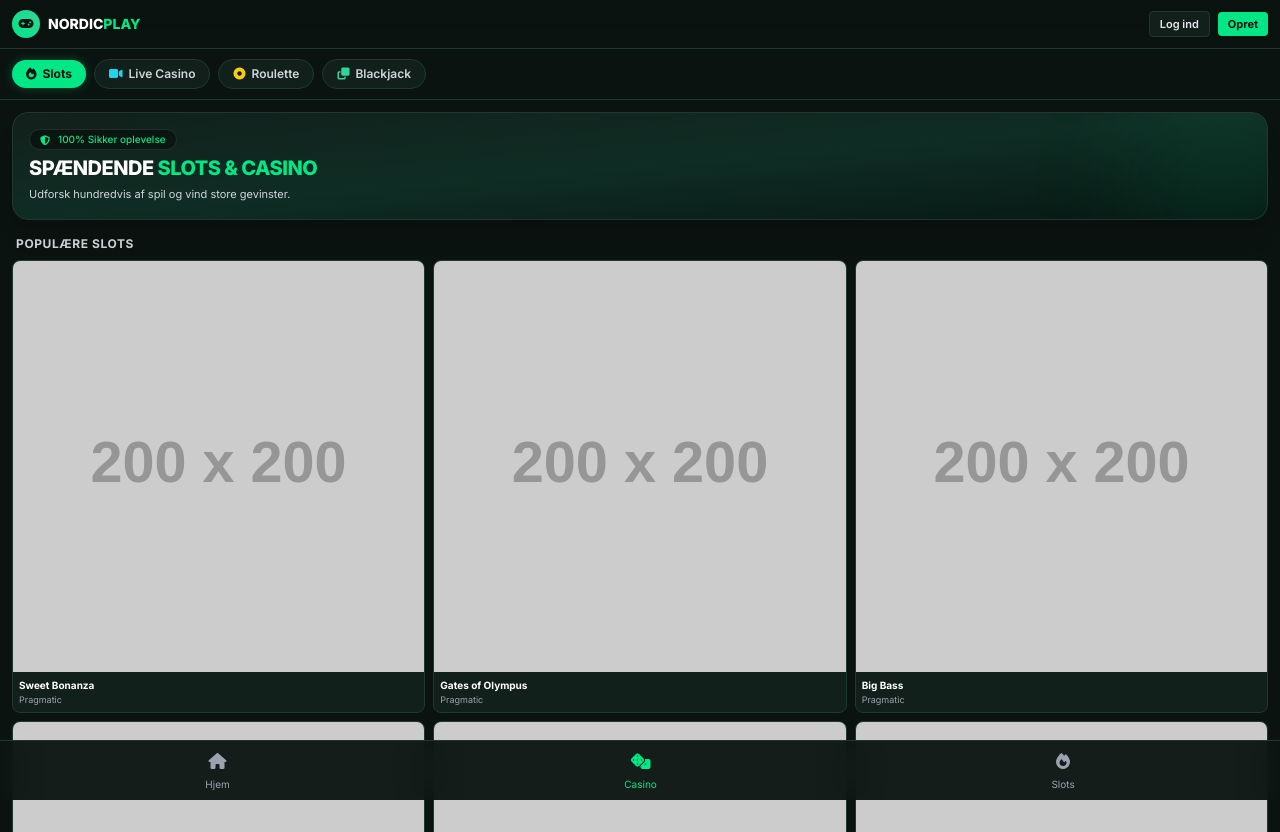
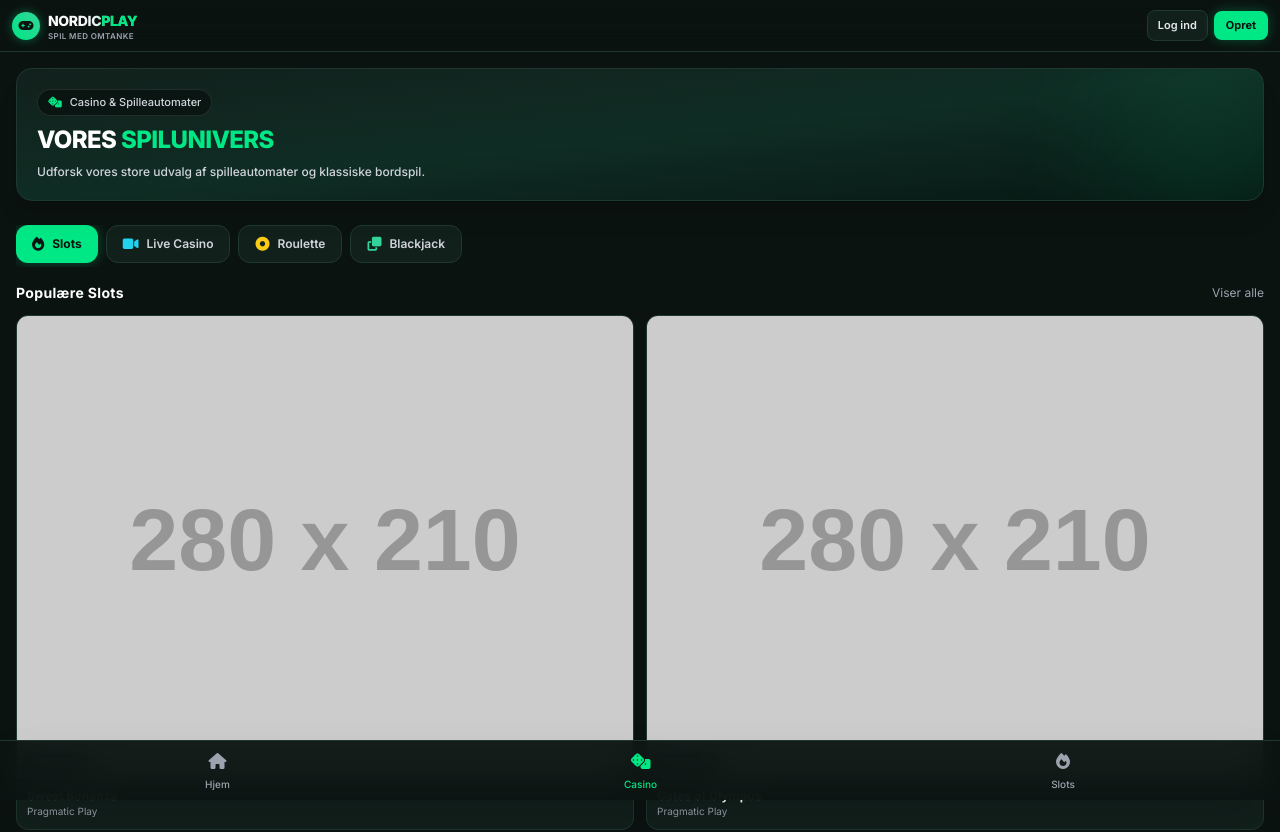
Before and after one commit to fredeasle-droid/NordicPlay_mobile, a plain HTML site: page casino.html in a window 1280 px wide. Shown: the top 832 px of the page. Drawn offline with nearby package versions, Linux system fonts and the light colour scheme; placeholder pictures from the web are drawn by us.

Commit message:
Update Casino page with new hero and game card layout

```diff
--- a/casino.html
+++ b/casino.html
@@ -19,7 +19,8 @@
                             green: '#00e785',
                             greenHover: '#00c772',
                         }
-                    }
+                    },
+                    fontFamily: { sans: ['Inter', 'sans-serif'] }
                 }
             }
         }
@@ -34,94 +35,96 @@
 </head>
 <body class="bg-[#0b1311] text-white min-h-screen pb-24 select-none">
 
-    <header class="sticky top-0 z-50 bg-[#0b1311]/95 backdrop-blur-md border-b border-[#1f3831] px-3 py-2.5 flex items-center justify-between">
-        <a href="index.html" class="flex items-center gap-2">
-            <div class="w-7 h-7 rounded-full bg-gradient-to-tr from-[#00e785] to-emerald-400 flex items-center justify-center text-[#0b1311]">
-                <i class="fa-solid fa-gamepad text-xs font-bold"></i>
-            </div>
-            <span class="font-extrabold text-sm">NORDIC<span class="text-[#00e785]">PLAY</span></span>
-        </a>
-        <div class="flex items-center gap-2">
-            <button onclick="alert('Log ind')" class="px-2.5 py-1 rounded text-[11px] font-semibold bg-[#12201c] border border-[#1f3831] text-gray-200">Log ind</button>
-            <button onclick="alert('Opret')" class="px-2.5 py-1 rounded text-[11px] font-bold bg-[#00e785] text-[#0b1311]">Opret</button>
+    <header class="sticky top-0 z-50 bg-[#0b1311]/95 backdrop-blur-md border-b border-[#1f3831] px-3 py-2.5 flex items-center justify-between gap-2">
+        <div class="flex items-center gap-2.5">
+            <a href="index.html" class="flex items-center gap-2">
+                <div class="w-7 h-7 rounded-full bg-gradient-to-tr from-[#00e785] to-emerald-400 flex items-center justify-center shadow-[0_0_10px_rgba(0,231,133,0.4)] flex-shrink-0">
+                    <i class="fa-solid fa-gamepad text-[#0b1311] text-xs font-bold"></i>
+                </div>
+                <div class="leading-tight">
+                    <span class="font-extrabold tracking-tight text-sm bg-gradient-to-r from-white via-gray-100 to-[#00e785] bg-clip-text text-transparent">NORDIC<span class="text-[#00e785]">PLAY</span></span>
+                    <div class="text-[8px] text-gray-400 tracking-wider uppercase font-semibold">Spil med omtanke</div>
+                </div>
+            </a>
+        </div>
+        <div class="flex items-center gap-1.5">
+            <button onclick="alert('Log ind')" class="px-2.5 py-1.5 rounded-lg text-[11px] font-semibold bg-[#12201c] border border-[#1f3831] text-gray-200 hover:border-[#00e785] transition">Log ind</button>
+            <button onclick="alert('Opret konto')" class="px-3 py-1.5 rounded-lg text-[11px] font-bold bg-[#00e785] text-[#0b1311] hover:bg-[#00c772] shadow-[0_0_12px_rgba(0,231,133,0.3)] transition">Opret</button>
         </div>
     </header>
 
-    <div class="sticky top-[49px] z-40 bg-[#0b1311]/95 border-b border-[#1f3831] px-3 py-2.5 overflow-x-auto no-scrollbar">
-        <div class="flex items-center gap-2 w-max">
-            <button onclick="switchCategory('slots')" id="btn-slots" class="px-3.5 py-1.5 rounded-full text-xs font-bold bg-[#00e785] text-[#0b1311] flex items-center gap-1.5 shadow-[0_0_10px_rgba(0,231,133,0.3)] transition"><i class="fa-solid fa-fire"></i> Slots</button>
-            <button onclick="switchCategory('live')" id="btn-live" class="px-3.5 py-1.5 rounded-full text-xs font-semibold bg-[#12201c] border border-[#1f3831] text-gray-300 hover:text-white flex items-center gap-1.5 transition"><i class="fa-solid fa-video text-cyan-400"></i> Live Casino</button>
-            <button onclick="switchCategory('roulette')" id="btn-roulette" class="px-3.5 py-1.5 rounded-full text-xs font-semibold bg-[#12201c] border border-[#1f3831] text-gray-300 hover:text-white flex items-center gap-1.5 transition"><i class="fa-solid fa-circle-dot text-yellow-400"></i> Roulette</button>
-            <button onclick="switchCategory('blackjack')" id="btn-blackjack" class="px-3.5 py-1.5 rounded-full text-xs font-semibold bg-[#12201c] border border-[#1f3831] text-gray-300 hover:text-white flex items-center gap-1.5 transition"><i class="fa-solid fa-clone text-emerald-400"></i> Blackjack</button>
-        </div>
-    </div>
+    <main class="px-4 pt-4">
+        <section class="pb-2">
+            <div class="relative rounded-2xl overflow-hidden bg-gradient-to-br from-[#12201c] via-[#0f2d24] to-[#071713] border border-[#1f3831] p-5 shadow-xl">
+                <div class="absolute -right-10 -bottom-10 w-48 h-48 bg-[#00e785]/10 rounded-full blur-3xl pointer-events-none"></div>
+                <div class="relative z-10 flex flex-col gap-3">
+                    <div class="inline-flex items-center gap-2 bg-black/40 backdrop-blur-md px-2.5 py-1 rounded-full border border-white/10 w-fit text-[11px] text-gray-300 font-medium">
+                        <span class="text-[#00e785]"><i class="fa-solid fa-dice"></i></span> Casino & Spilleautomater
+                    </div>
+                    <h1 class="text-2xl font-black uppercase tracking-tight leading-none text-white">Vores <span class="text-[#00e785]">Spilunivers</span></h1>
+                    <p class="text-xs text-gray-300 font-medium">Udforsk vores store udvalg af spilleautomater og klassiske bordspil.</p>
+                </div>
+            </div>
+        </section>
 
-    <main class="px-3 pt-3">
-        <div class="relative rounded-2xl overflow-hidden bg-gradient-to-br from-[#12201c] via-[#0f2d24] to-[#071713] border border-[#1f3831] p-4 shadow-xl mb-4">
-            <div class="absolute -right-10 -bottom-10 w-40 h-40 bg-[#00e785]/10 rounded-full blur-3xl pointer-events-none"></div>
-            <div class="relative z-10 flex flex-col gap-2">
-                <div class="inline-flex items-center gap-2 bg-black/40 px-2.5 py-0.5 rounded-full border border-white/10 w-fit text-[10px] text-[#00e785] font-medium"><i class="fa-solid fa-shield-halved"></i> 100% Sikker oplevelse</div>
-                <h1 class="text-xl font-black uppercase tracking-tight text-white leading-none">Spændende <span class="text-[#00e785]">Slots & Casino</span></h1>
-                <p class="text-[11px] text-gray-300">Udforsk hundredvis af spil og vind store gevinster.</p>
+        <section class="mt-4">
+            <div class="flex gap-2 overflow-x-auto no-scrollbar pb-1">
+                <button onclick="switchCategory('slots')" id="cat-slots" class="px-4 py-2 rounded-xl text-xs font-bold bg-[#00e785] text-[#0b1311] flex items-center gap-2 shadow-[0_0_12px_rgba(0,231,133,0.3)] flex-shrink-0 transition"><i class="fa-solid fa-fire text-sm"></i> Slots</button>
+                <button onclick="switchCategory('live')" id="cat-live" class="px-4 py-2 rounded-xl text-xs font-semibold bg-[#12201c] border border-[#1f3831] text-gray-300 hover:text-white flex items-center gap-2 flex-shrink-0 transition"><i class="fa-solid fa-video text-cyan-400 text-sm"></i> Live Casino</button>
+                <button onclick="switchCategory('roulette')" id="cat-roulette" class="px-4 py-2 rounded-xl text-xs font-semibold bg-[#12201c] border border-[#1f3831] text-gray-300 hover:text-white flex items-center gap-2 flex-shrink-0 transition"><i class="fa-solid fa-circle-dot text-yellow-400 text-sm"></i> Roulette</button>
+                <button onclick="switchCategory('blackjack')" id="cat-blackjack" class="px-4 py-2 rounded-xl text-xs font-semibold bg-[#12201c] border border-[#1f3831] text-gray-300 hover:text-white flex items-center gap-2 flex-shrink-0 transition"><i class="fa-solid fa-clone text-emerald-400 text-sm"></i> Blackjack</button>
             </div>
-        </div>
+        </section>
 
-        <div id="section-slots" class="category-section">
-            <div class="flex items-center justify-between mb-2 px-1"><h2 class="font-bold text-xs uppercase text-gray-300 tracking-wider">Populære Slots</h2></div>
-            <div class="grid grid-cols-3 gap-2">
-                <div onclick="alert('Starter spil')" class="bg-[#12201c] border border-[#1f3831] rounded-lg overflow-hidden cursor-pointer hover:border-[#00e785] transition"><div class="aspect-square bg-gray-800"><img src="https://placehold.co/200x200/182b26/00e785?text=Bonanza" class="w-full h-full object-cover"></div><div class="p-1.5"><h3 class="font-bold text-[10px] truncate text-white">Sweet Bonanza</h3><p class="text-[9px] text-gray-400">Pragmatic</p></div></div>
-                <div onclick="alert('Starter spil')" class="bg-[#12201c] border border-[#1f3831] rounded-lg overflow-hidden cursor-pointer hover:border-[#00e785] transition"><div class="aspect-square bg-gray-800"><img src="https://placehold.co/200x200/182b26/00e785?text=Olympus" class="w-full h-full object-cover"></div><div class="p-1.5"><h3 class="font-bold text-[10px] truncate text-white">Gates of Olympus</h3><p class="text-[9px] text-gray-400">Pragmatic</p></div></div>
-                <div onclick="alert('Starter spil')" class="bg-[#12201c] border border-[#1f3831] rounded-lg overflow-hidden cursor-pointer hover:border-[#00e785] transition"><div class="aspect-square bg-gray-800"><img src="https://placehold.co/200x200/182b26/00e785?text=Big+Bass" class="w-full h-full object-cover"></div><div class="p-1.5"><h3 class="font-bold text-[10px] truncate text-white">Big Bass</h3><p class="text-[9px] text-gray-400">Pragmatic</p></div></div>
-                <div onclick="alert('Starter spil')" class="bg-[#12201c] border border-[#1f3831] rounded-lg overflow-hidden cursor-pointer hover:border-[#00e785] transition"><div class="aspect-square bg-gray-800"><img src="https://placehold.co/200x200/182b26/00e785?text=Book+Dead" class="w-full h-full object-cover"></div><div class="p-1.5"><h3 class="font-bold text-[10px] truncate text-white">Book of Dead</h3><p class="text-[9px] text-gray-400">Play'n GO</p></div></div>
-                <div onclick="alert('Starter spil')" class="bg-[#12201c] border border-[#1f3831] rounded-lg overflow-hidden cursor-pointer hover:border-[#00e785] transition"><div class="aspect-square bg-gray-800"><img src="https://placehold.co/200x200/182b26/00e785?text=Sugar+Rush" class="w-full h-full object-cover"></div><div class="p-1.5"><h3 class="font-bold text-[10px] truncate text-white">Sugar Rush</h3><p class="text-[9px] text-gray-400">Pragmatic</p></div></div>
-                <div onclick="alert('Starter spil')" class="bg-[#12201c] border border-[#1f3831] rounded-lg overflow-hidden cursor-pointer hover:border-[#00e785] transition"><div class="aspect-square bg-gray-800"><img src="https://placehold.co/200x200/182b26/00e785?text=Le+Bandit" class="w-full h-full object-cover"></div><div class="p-1.5"><h3 class="font-bold text-[10px] truncate text-white">Le Bandit</h3><p class="text-[9px] text-gray-400">Hacksaw</p></div></div>
+        <section id="section-slots" class="category-grid mt-4">
+            <div class="flex items-center justify-between mb-3"><h2 class="font-bold text-sm tracking-wide text-white">Populære Slots</h2><span class="text-xs text-gray-400">Viser alle</span></div>
+            <div class="grid grid-cols-2 gap-3">
+                <div onclick="alert('Starter spil')" class="bg-[#12201c] border border-[#1f3831] rounded-xl overflow-hidden cursor-pointer hover:border-[#00e785] transition group"><div class="relative aspect-[4/3] bg-gray-800 overflow-hidden"><img src="https://placehold.co/280x210/182b26/00e785?text=Sweet+Bonanza" alt="Sweet Bonanza" class="w-full h-full object-cover group-hover:scale-105 transition duration-300"><div class="absolute bottom-1.5 left-1.5 bg-black/70 backdrop-blur-sm px-1.5 py-0.5 rounded text-[10px] font-bold text-[#00e785]">RTP 96.5%</div></div><div class="p-2.5"><h3 class="font-bold text-xs truncate text-white">Sweet Bonanza</h3><p class="text-[10px] text-gray-400 truncate">Pragmatic Play</p></div></div>
+                <div onclick="alert('Starter spil')" class="bg-[#12201c] border border-[#1f3831] rounded-xl overflow-hidden cursor-pointer hover:border-[#00e785] transition group"><div class="relative aspect-[4/3] bg-gray-800 overflow-hidden"><img src="https://placehold.co/280x210/182b26/00e785?text=Gates+of+Olympus" alt="Gates of Olympus" class="w-full h-full object-cover group-hover:scale-105 transition duration-300"><div class="absolute bottom-1.5 left-1.5 bg-black/70 backdrop-blur-sm px-1.5 py-0.5 rounded text-[10px] font-bold text-[#00e785]">RTP 96.5%</div></div><div class="p-2.5"><h3 class="font-bold text-xs truncate text-white">Gates of Olympus</h3><p class="text-[10px] text-gray-400 truncate">Pragmatic Play</p></div></div>
+                <div onclick="alert('Starter spil')" class="bg-[#12201c] border border-[#1f3831] rounded-xl overflow-hidden cursor-pointer hover:border-[#00e785] transition group"><div class="relative aspect-[4/3] bg-gray-800 overflow-hidden"><img src="https://placehold.co/280x210/182b26/00e785?text=Big+Bass" alt="Big Bass Bonanza" class="w-full h-full object-cover group-hover:scale-105 transition duration-300"><div class="absolute bottom-1.5 left-1.5 bg-black/70 backdrop-blur-sm px-1.5 py-0.5 rounded text-[10px] font-bold text-[#00e785]">RTP 96.7%</div></div><div class="p-2.5"><h3 class="font-bold text-xs truncate text-white">Big Bass Bonanza</h3><p class="text-[10px] text-gray-400 truncate">Pragmatic Play</p></div></div>
+                <div onclick="alert('Starter spil')" class="bg-[#12201c] border border-[#1f3831] rounded-xl overflow-hidden cursor-pointer hover:border-[#00e785] transition group"><div class="relative aspect-[4/3] bg-gray-800 overflow-hidden"><img src="https://placehold.co/280x210/182b26/00e785?text=Book+of+Dead" alt="Book of Dead" class="w-full h-full object-cover group-hover:scale-105 transition duration-300"><div class="absolute bottom-1.5 left-1.5 bg-black/70 backdrop-blur-sm px-1.5 py-0.5 rounded text-[10px] font-bold text-[#00e785]">RTP 96.2%</div></div><div class="p-2.5"><h3 class="font-bold text-xs truncate text-white">Book of Dead</h3><p class="text-[10px] text-gray-400 truncate">Play'n GO</p></div></div>
             </div>
-        </div>
+        </section>
 
-        <div id="section-live" class="category-section hidden">
-            <div class="flex items-center justify-between mb-2 px-1"><h2 class="font-bold text-xs uppercase text-cyan-400 tracking-wider">Live Casino Spil</h2></div>
-            <div class="grid grid-cols-3 gap-2">
-                <div onclick="alert('Starter spil')" class="bg-[#12201c] border border-[#1f3831] rounded-lg overflow-hidden cursor-pointer hover:border-[#00e785] transition"><div class="aspect-square bg-gray-800"><img src="https://placehold.co/200x200/182b26/00ffff?text=Live+Roulette" class="w-full h-full object-cover"></div><div class="p-1.5"><h3 class="font-bold text-[10px] truncate text-white">Live Roulette</h3><p class="text-[9px] text-cyan-400">Evolution</p></div></div>
-                <div onclick="alert('Starter spil')" class="bg-[#12201c] border border-[#1f3831] rounded-lg overflow-hidden cursor-pointer hover:border-[#00e785] transition"><div class="aspect-square bg-gray-800"><img src="https://placehold.co/200x200/182b26/00ffff?text=Crazy+Time" class="w-full h-full object-cover"></div><div class="p-1.5"><h3 class="font-bold text-[10px] truncate text-white">Crazy Time</h3><p class="text-[9px] text-cyan-400">Evolution</p></div></div>
-                <div onclick="alert('Starter spil')" class="bg-[#12201c] border border-[#1f3831] rounded-lg overflow-hidden cursor-pointer hover:border-[#00e785] transition"><div class="aspect-square bg-gray-800"><img src="https://placehold.co/200x200/182b26/00ffff?text=Monopoly" class="w-full h-full object-cover"></div><div class="p-1.5"><h3 class="font-bold text-[10px] truncate text-white">Monopoly Live</h3><p class="text-[9px] text-cyan-400">Evolution</p></div></div>
+        <section id="section-live" class="category-grid mt-4 hidden">
+            <div class="flex items-center justify-between mb-3"><h2 class="font-bold text-sm tracking-wide text-cyan-400">Live Casino</h2></div>
+            <div class="grid grid-cols-2 gap-3">
+                <div onclick="alert('Starter spil')" class="bg-[#12201c] border border-[#1f3831] rounded-xl overflow-hidden cursor-pointer hover:border-[#00e785] transition group"><div class="relative aspect-[4/3] bg-gray-800 overflow-hidden"><img src="https://placehold.co/280x210/182b26/00ffff?text=Live+Roulette" alt="Live Roulette" class="w-full h-full object-cover"></div><div class="p-2.5"><h3 class="font-bold text-xs truncate text-white">Live Roulette</h3><p class="text-[10px] text-cyan-400 truncate">Evolution</p></div></div>
+                <div onclick="alert('Starter spil')" class="bg-[#12201c] border border-[#1f3831] rounded-xl overflow-hidden cursor-pointer hover:border-[#00e785] transition group"><div class="relative aspect-[4/3] bg-gray-800 overflow-hidden"><img src="https://placehold.co/280x210/182b26/00ffff?text=Crazy+Time" alt="Crazy Time" class="w-full h-full object-cover"></div><div class="p-2.5"><h3 class="font-bold text-xs truncate text-white">Crazy Time</h3><p class="text-[10px] text-cyan-400 truncate">Evolution</p></div></div>
             </div>
-        </div>
+        </section>
 
-        <div id="section-roulette" class="category-section hidden">
-            <div class="flex items-center justify-between mb-2 px-1"><h2 class="font-bold text-xs uppercase text-yellow-400 tracking-wider">Roulette</h2></div>
-            <div class="grid grid-cols-3 gap-2">
-                <div onclick="alert('Starter spil')" class="bg-[#12201c] border border-[#1f3831] rounded-lg overflow-hidden cursor-pointer hover:border-[#00e785] transition"><div class="aspect-square bg-gray-800"><img src="https://placehold.co/200x200/182b26/ffd700?text=Lightning" class="w-full h-full object-cover"></div><div class="p-1.5"><h3 class="font-bold text-[10px] truncate text-white">Lightning</h3><p class="text-[9px] text-yellow-400">Roulette</p></div></div>
-                <div onclick="alert('Starter spil')" class="bg-[#12201c] border border-[#1f3831] rounded-lg overflow-hidden cursor-pointer hover:border-[#00e785] transition"><div class="aspect-square bg-gray-800"><img src="https://placehold.co/200x200/182b26/ffd700?text=Immersive" class="w-full h-full object-cover"></div><div class="p-1.5"><h3 class="font-bold text-[10px] truncate text-white">Immersive</h3><p class="text-[9px] text-yellow-400">Roulette</p></div></div>
+        <section id="section-roulette" class="category-grid mt-4 hidden">
+            <div class="flex items-center justify-between mb-3"><h2 class="font-bold text-sm tracking-wide text-yellow-400">Roulette</h2></div>
+            <div class="grid grid-cols-2 gap-3">
+                <div onclick="alert('Starter spil')" class="bg-[#12201c] border border-[#1f3831] rounded-xl overflow-hidden cursor-pointer hover:border-[#00e785] transition group"><div class="relative aspect-[4/3] bg-gray-800 overflow-hidden"><img src="https://placehold.co/280x210/182b26/ffd700?text=Lightning" alt="Lightning Roulette" class="w-full h-full object-cover"></div><div class="p-2.5"><h3 class="font-bold text-xs truncate text-white">Lightning Roulette</h3><p class="text-[10px] text-yellow-400 truncate">Live Dealer</p></div></div>
             </div>
-        </div>
+        </section>
 
-        <div id="section-blackjack" class="category-section hidden">
-            <div class="flex items-center justify-between mb-2 px-1"><h2 class="font-bold text-xs uppercase text-emerald-400 tracking-wider">Blackjack</h2></div>
-            <div class="grid grid-cols-3 gap-2">
-                <div onclick="alert('Starter spil')" class="bg-[#12201c] border border-[#1f3831] rounded-lg overflow-hidden cursor-pointer hover:border-[#00e785] transition"><div class="aspect-square bg-gray-800"><img src="https://placehold.co/200x200/182b26/50c878?text=Infinite+BJ" class="w-full h-full object-cover"></div><div class="p-1.5"><h3 class="font-bold text-[10px] truncate text-white">Infinite BJ</h3><p class="text-[9px] text-emerald-400">Blackjack</p></div></div>
-                <div onclick="alert('Starter spil')" class="bg-[#12201c] border border-[#1f3831] rounded-lg overflow-hidden cursor-pointer hover:border-[#00e785] transition"><div class="aspect-square bg-gray-800"><img src="https://placehold.co/200x200/182b26/50c878?text=VIP+BJ" class="w-full h-full object-cover"></div><div class="p-1.5"><h3 class="font-bold text-[10px] truncate text-white">VIP Blackjack</h3><p class="text-[9px] text-emerald-400">Blackjack</p></div></div>
+        <section id="section-blackjack" class="category-grid mt-4 hidden">
+            <div class="flex items-center justify-between mb-3"><h2 class="font-bold text-sm tracking-wide text-emerald-400">Blackjack</h2></div>
+            <div class="grid grid-cols-2 gap-3">
+                <div onclick="alert('Starter spil')" class="bg-[#12201c] border border-[#1f3831] rounded-xl overflow-hidden cursor-pointer hover:border-[#00e785] transition group"><div class="relative aspect-[4/3] bg-gray-800 overflow-hidden"><img src="https://placehold.co/280x210/182b26/50c878?text=Infinite+BJ" alt="Infinite Blackjack" class="w-full h-full object-cover"></div><div class="p-2.5"><h3 class="font-bold text-xs truncate text-white">Infinite Blackjack</h3><p class="text-[10px] text-emerald-400 truncate">Live Dealer</p></div></div>
             </div>
-        </div>
+        </section>
     </main>
 
-    <nav class="fixed bottom-0 left-0 right-0 z-40 bg-[#0b1311]/95 backdrop-blur-lg border-t border-[#1f3831] px-2 py-2 flex items-center justify-around">
-        <a href="index.html" class="flex flex-col items-center gap-1 text-gray-400 hover:text-white transition"><i class="fa-solid fa-house text-base"></i><span class="text-[10px]">Hjem</span></a>
-        <a href="casino.html" class="flex flex-col items-center gap-1 text-[#00e785]"><i class="fa-solid fa-dice text-base"></i><span class="text-[10px]">Casino</span></a>
-        <a href="slots.html" class="flex flex-col items-center gap-1 text-gray-400 hover:text-white transition"><i class="fa-solid fa-fire text-base"></i><span class="text-[10px]">Slots</span></a>
+    <nav class="fixed bottom-0 left-0 right-0 z-40 bg-[#0b1311]/95 backdrop-blur-lg border-t border-[#1f3831] px-2 py-2 flex items-center justify-around shadow-2xl">
+        <a href="index.html" class="flex flex-col items-center gap-1 text-gray-400 hover:text-white transition"><i class="fa-solid fa-house text-base"></i><span class="text-[10px] font-medium">Hjem</span></a>
+        <a href="casino.html" class="flex flex-col items-center gap-1 text-[#00e785] transition"><i class="fa-solid fa-dice text-base"></i><span class="text-[10px] font-medium">Casino</span></a>
+        <a href="slots.html" class="flex flex-col items-center gap-1 text-gray-400 hover:text-white transition"><i class="fa-solid fa-fire text-base"></i><span class="text-[10px] font-medium">Slots</span></a>
     </nav>
 
     <script>
         function switchCategory(cat) {
-            document.querySelectorAll('.category-section').forEach(el => el.classList.add('hidden'));
+            document.querySelectorAll('.category-grid').forEach(el => el.classList.add('hidden'));
             document.getElementById('section-' + cat).classList.remove('hidden');
-
             ['slots', 'live', 'roulette', 'blackjack'].forEach(c => {
-                const btn = document.getElementById('btn-' + c);
-                btn.className = "px-3.5 py-1.5 rounded-full text-xs font-semibold bg-[#12201c] border border-[#1f3831] text-gray-300 hover:text-white flex items-center gap-1.5 transition";
+                const btn = document.getElementById('cat-' + c);
+                btn.className = "px-4 py-2 rounded-xl text-xs font-semibold bg-[#12201c] border border-[#1f3831] text-gray-300 hover:text-white flex items-center gap-2 flex-shrink-0 transition";
             });
-
-            const activeBtn = document.getElementById('btn-' + cat);
-            activeBtn.className = "px-3.5 py-1.5 rounded-full text-xs font-bold bg-[#00e785] text-[#0b1311] flex items-center gap-1.5 shadow-[0_0_10px_rgba(0,231,133,0.3)] transition";
+            const activeBtn = document.getElementById('cat-' + cat);
+            activeBtn.className = "px-4 py-2 rounded-xl text-xs font-bold bg-[#00e785] text-[#0b1311] flex items-center gap-2 shadow-[0_0_12px_rgba(0,231,133,0.3)] flex-shrink-0 transition";
             window.scrollTo({ top: 0, behavior: 'smooth' });
         }
     </script>
```
